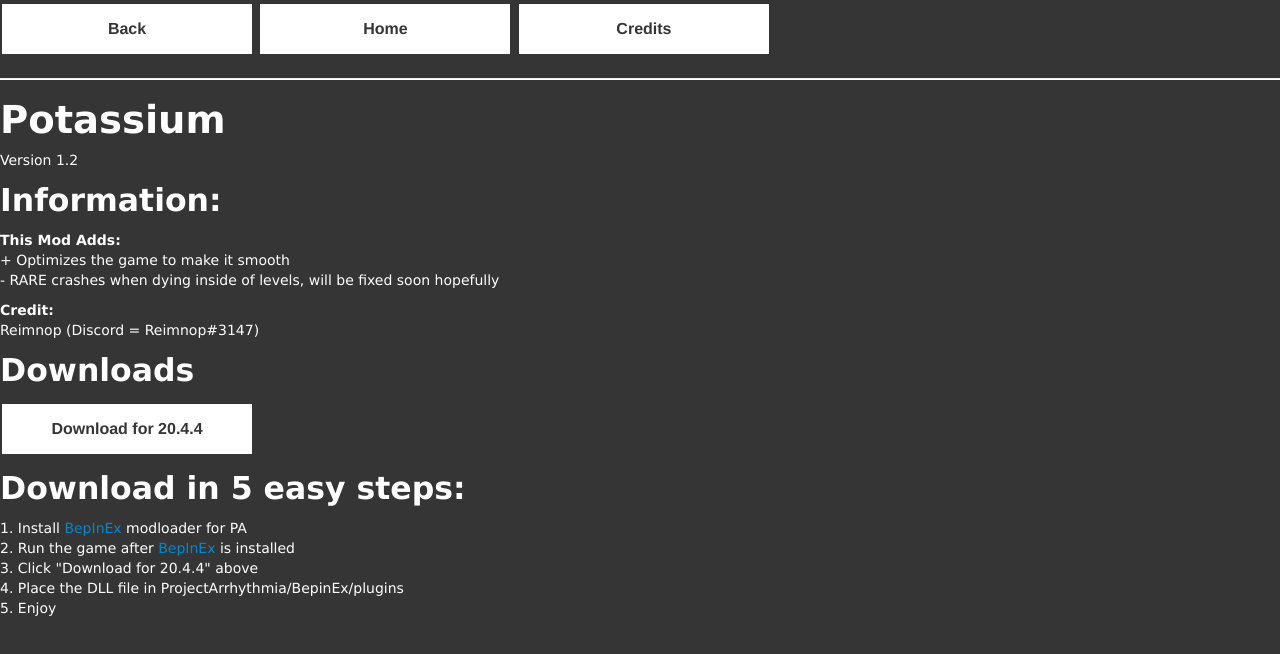
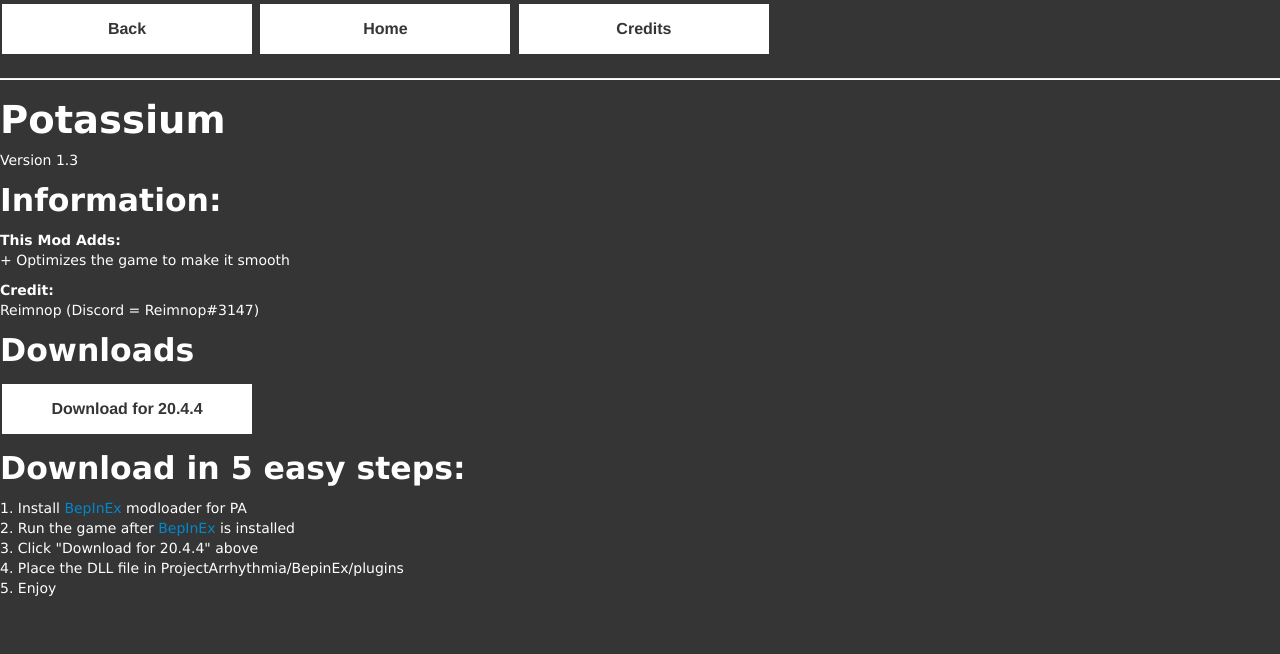
Before and after one commit to pamodding/pamodding.github.io, a plain HTML site: page qol/potassium/index.html in a window 1280 px wide. Drawn offline with Linux system fonts and the light colour scheme; files that its build step writes are made by us from their sources.

Commit message:
Potassium update
Potassium Mod 1.2 -> 1.3

```diff
--- a/qol/potassium/index.html
+++ b/qol/potassium/index.html
@@ -55,12 +55,11 @@
 		<a href="/credits"><button class="button">Credits</button></a>
 		<hr>
 		<h1>Potassium</h1>
-		<p>Version 1.2</p>
+		<p>Version 1.3</p>
 		<h2>Information:</h2>
 		<p>
 		<b>This Mod Adds:</b><br>
-		+ Optimizes the game to make it smooth<br>
-		- RARE crashes when dying inside of levels, will be fixed soon hopefully
+		+ Optimizes the game to make it smooth
 		<br>
 		</p>
 		<p>
```
Also changed, not shown: qol/index.html (+1 -1 lines), 1 other file.
